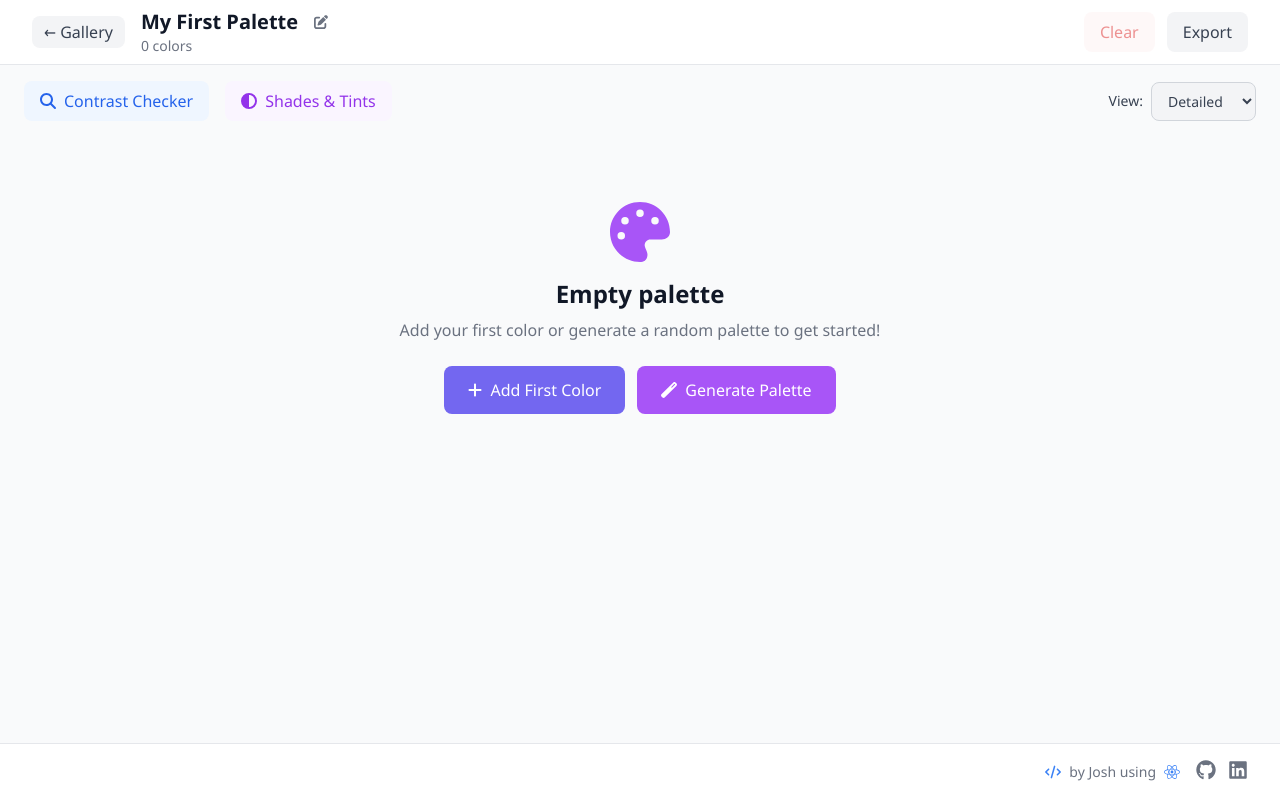
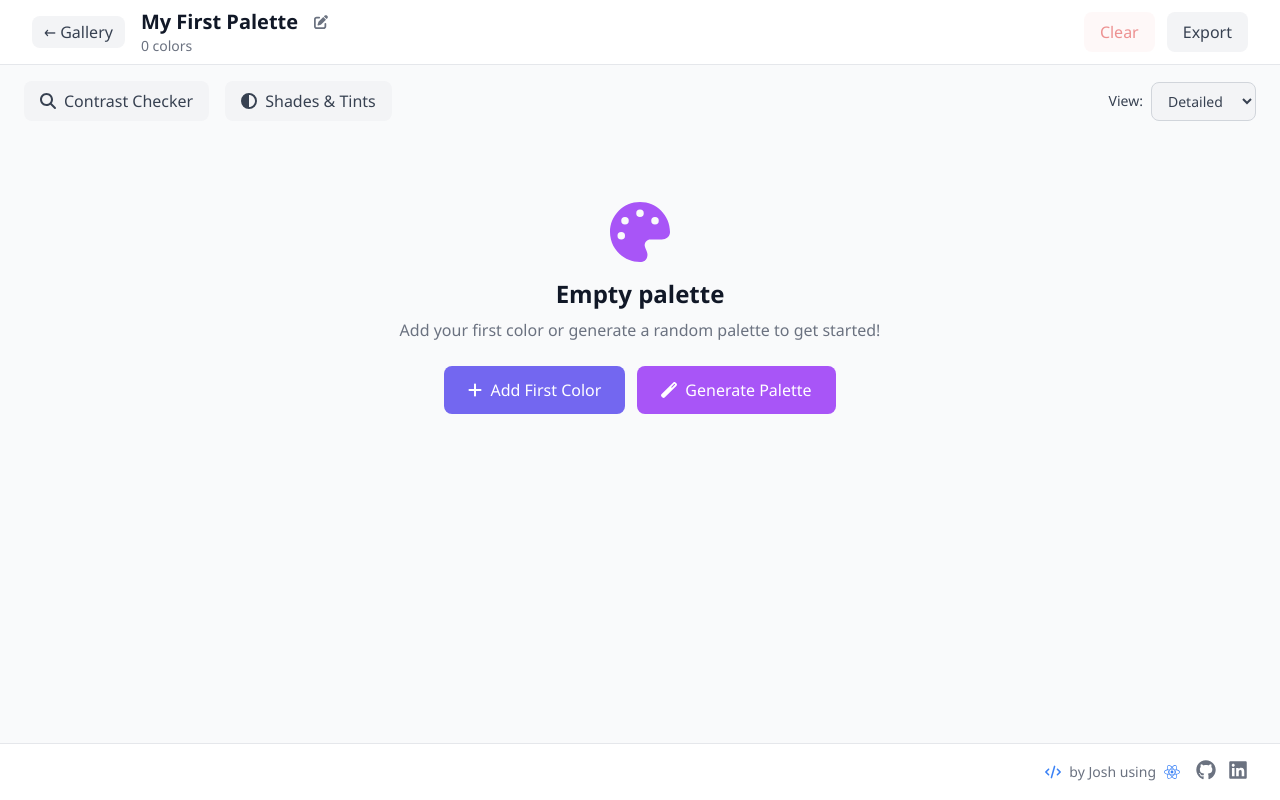
Before and after one commit to SalazarJosh/PalettePal, a Next.js app: page /palette/default in a window 1280 px wide. Built offline with nearby package versions, Linux system fonts and the light colour scheme.

Commit message:
minor color improvements

```diff
--- a/src/components/PaletteEditor.tsx
+++ b/src/components/PaletteEditor.tsx
@@ -988,7 +988,7 @@ export default function PaletteEditor({ paletteId, onBack }: PaletteEditorProps)
               <button
                 onClick={handleClearPalette}
                 disabled={palette.colors.length === 0}
-                className="px-4 py-2 bg-red-50 dark:bg-red-900/20 text-red-600 dark:text-red-400 rounded-lg hover:bg-red-100 dark:hover:bg-red-900/30 disabled:opacity-50 disabled:cursor-not-allowed transition-colors"
+                className="px-4 py-2 bg-red-50 dark:bg-red-700 text-red-600 dark:text-red-50 rounded-lg hover:bg-red-100 dark:hover:bg-red-900 disabled:opacity-50 disabled:cursor-not-allowed transition-colors"
               >
                 Clear
               </button>
@@ -1020,7 +1020,7 @@ export default function PaletteEditor({ paletteId, onBack }: PaletteEditorProps)
               )}
               <button
                 onClick={() => setShowContrastChecker(true)}
-                className="px-4 py-2 bg-blue-50 dark:bg-blue-900/20 text-blue-600 dark:text-blue-400 rounded-lg hover:bg-blue-100 dark:hover:bg-blue-900/30 transition-colors flex items-center gap-2"
+                className="px-4 py-2 bg-gray-100 dark:bg-gray-700 text-gray-700 dark:text-gray-300 rounded-lg hover:bg-gray-200 dark:hover:bg-gray-600 transition-colors flex items-center gap-2"
               >
                 <FontAwesomeIcon icon={faSearch} />
                 Contrast Checker
@@ -1028,8 +1028,8 @@ export default function PaletteEditor({ paletteId, onBack }: PaletteEditorProps)
               <button
                 onClick={() => setShowShadesTints(!showShadesTints)}
                 className={`px-4 py-2 rounded-lg transition-colors flex items-center gap-2 ${showShadesTints
-                    ? 'bg-purple-500 text-white hover:bg-purple-600'
-                    : 'bg-purple-50 dark:bg-purple-900/20 text-purple-600 dark:text-purple-400 hover:bg-purple-100 dark:hover:bg-purple-900/30'
+                    ? 'bg-gray-100 dark:bg-gray-300 text-gray-700 dark:text-gray-900 hover:bg-gray-200 dark:hover:bg-gray-400'
+                    : 'bg-gray-100 dark:bg-gray-700 text-gray-700 dark:text-gray-300 hover:bg-gray-200 dark:hover:bg-gray-600'
                   }`}
               >
                 <FontAwesomeIcon icon={faAdjust} />
```
